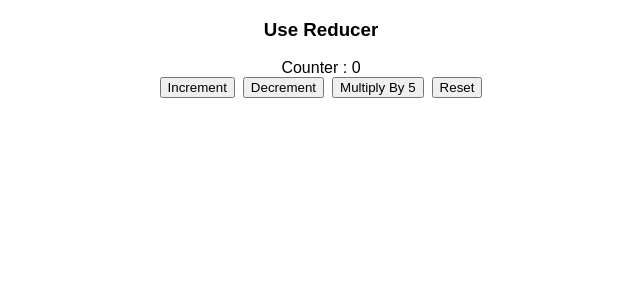
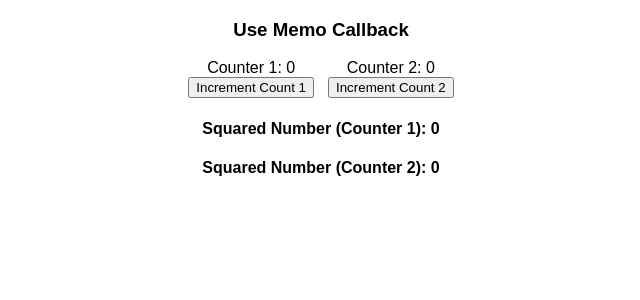
Before and after one commit to mohammedsaif001/react-machine-coding-interview, a React (Create React App) app: page / in a window 1280 px wide. Shown: the top 300 px of the page, without its empty margins (319-959 px from the left). Built offline with nearby package versions, Linux system fonts and the light colour scheme.

Commit message:
Use Memo Callback

```diff
--- /dev/null
+++ b/src/5_use_memo_callback/use-memo-callback-comp.jsx
@@ -0,0 +1,59 @@
+import { useCallback } from "react";
+import { useMemo } from "react";
+import { useState } from "react";
+
+const UseMemoCallbackComp = () => {
+  const [count1, setCount1] = useState(0);
+  const [count2, setCount2] = useState(0);
+
+  const increment1 = () => {
+    setCount1((prev) => prev + 1);
+  };
+
+  const increment2 = () => {
+    setCount2((prev) => prev + 1);
+  };
+
+  const squareNumber = (count, counter) => {
+    let res = count * count;
+    console.log({
+      count: "Counter" + " " + counter,
+      num: count,
+      squaredNum: res,
+    });
+    return res;
+  };
+
+  const squareNumberMemoise = useMemo(() => {
+    return squareNumber(count1, 1);
+  }, [count1]);
+
+  const squareNumberMemoiseCallback = useCallback(() => {
+    // Even though the function is triggered the count1 is still pointing to old count1 value
+    console.log("In Callback", count1);
+    return squareNumber(count2, 2);
+  }, [count2]);
+
+  return (
+    <div>
+      <h3>Use Memo Callback</h3>
+      <div
+        style={{ display: "flex", gap: "0.875rem", justifyContent: "center" }}
+      >
+        <div>
+          <div>Counter 1: {count1}</div>
+          <button onClick={increment1}>Increment Count 1</button>
+        </div>
+        <div>
+          <div>Counter 2: {count2}</div>
+          <button onClick={increment2}>Increment Count 2</button>
+        </div>
+      </div>
+
+      <h4>Squared Number (Counter 1): {squareNumberMemoise}</h4>
+      <h4>Squared Number (Counter 2): {squareNumberMemoiseCallback()}</h4>
+    </div>
+  );
+};
+
+export default UseMemoCallbackComp;
--- a/src/App.js
+++ b/src/App.js
@@ -3,6 +3,7 @@ import LifeCycleClassComp from "./1_class_based_comp/life-cycle-class-comp.jsx";
 import UseEffectPolyfillComponent from "./2_use_effect_polyfill/use-effect-polyfill.jsx";
 import LightDarkMode from "./3_context_light_dark_mode/light-dark-mode.js";
 import UseReducerComponent from "./4_use_reducer/use-reducer-comp.jsx";
+import UseMemoCallbackComp from "./5_use_memo_callback/use-memo-callback-comp.jsx";
 import "./styles.css";
 
 export default function App() {
@@ -12,7 +13,8 @@ export default function App() {
       {/* <LifeCycleClassComp/> */}
       {/* <UseEffectPolyfillComponent /> */}
       {/* <LightDarkMode /> */}
-      <UseReducerComponent />
+      {/* <UseReducerComponent /> */}
+      <UseMemoCallbackComp />
     </div>
   );
 }
```
